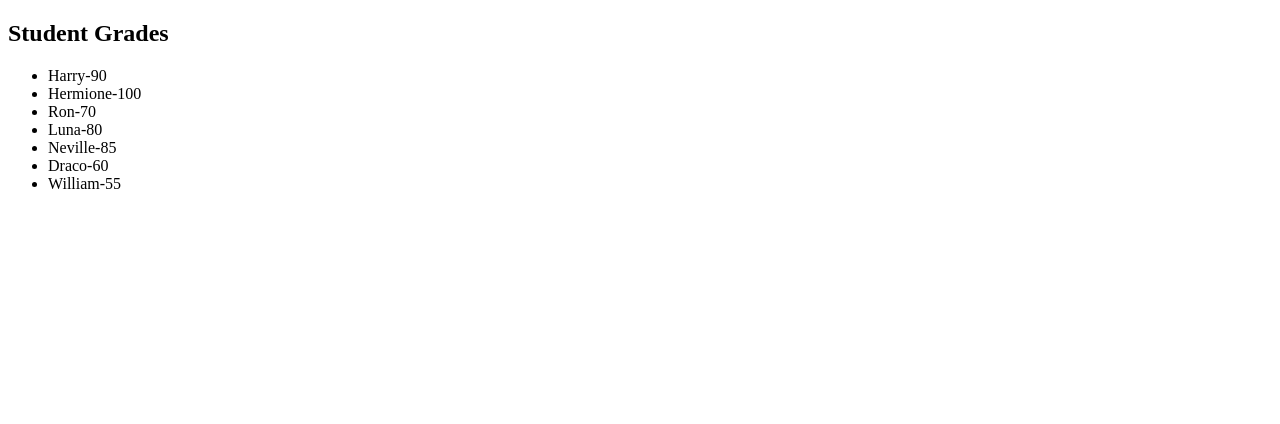
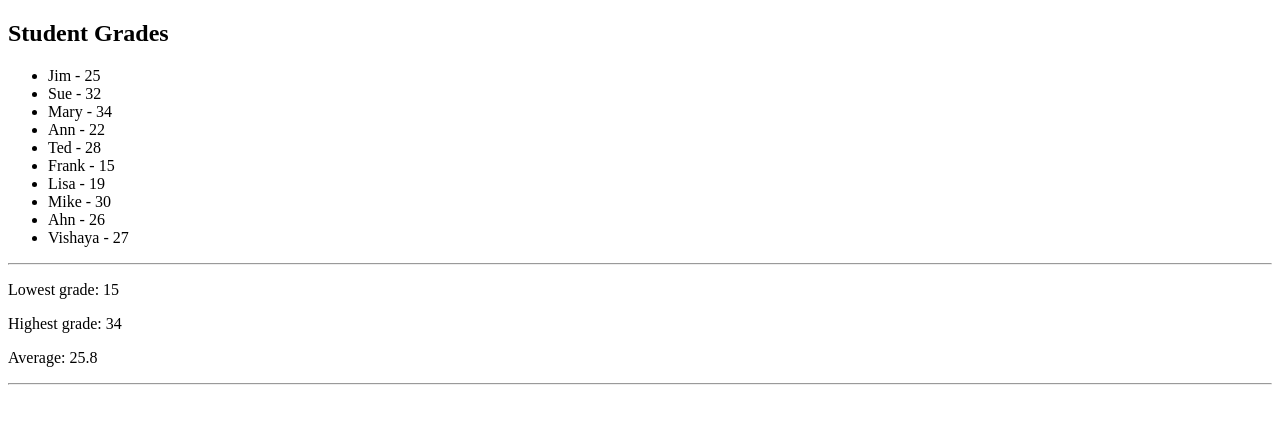
Before and after one commit to Peacegypsy/IT121Repo, a plain HTML site: page week3/index.html in a window 1280 px wide. Drawn offline with Linux system fonts and the light colour scheme.

Commit message:
"capitalizing name, showing low, high, and avg grade"

```diff
--- a/week3/index.html
+++ b/week3/index.html
@@ -1,35 +1,80 @@
 <!DOCTYPE html>
-<html>
+<html lang="en">
+  <head>
+    <meta charset="UTF-8">
+    <title>Student grades</title>
+</head>
   <body>
     <div class="title-container">
       <div id="title"><h2>Student Grades</h2></div>
     </div>
     <div class="body-container">
       <div>
-        <p id="sg"></p>
+        <ul id="studentList"></ul>
+        <hr>
+        <p id="Low"></p>
+        <p id="High"></p>
+        <p id="Avg"></p>
         <script>
-          const students_grades = [
-            { name: "Harry", grade: 90 },
-            { name: "Hermione", grade: 100 },
-            { name: "Ron", grade: 70 },
-            { name: "Luna", grade: 80 },
-            { name: "Neville", grade: 85 },
-            { name: "Draco", grade: 60 },
-            { name: "William", grade: 55 },
-          ];
-          const sLength = students_grades.length;
-          let text = "<ul>";
-          for (let i = 0; i < sLength; i++) {
-            text +=
-              "<li>" +
-              students_grades[i].name +
-              "-" +
-              students_grades[i].grade +
-              "</li>";
+          const grades = "jim|25, sue|32, mary|34, ann|22, ted|28, frank|15, lisa|19, mike|30, ahn|26, vishaya|27";
+          const studentsAndGrades = grades.split(",");
+          const s_g = [];
+          const ul = document.getElementById("studentList");
+
+          for (let i=0; i<studentsAndGrades.length;i++) {
+            if (typeof studentsAndGrades[i] == 'string') {
+              let parts = studentsAndGrades[i].split('|');
+              let fname = parts[0].trim();
+              const name = capName(fname);
+              const grade = parseInt(parts[1].trim());
+              s_g.push({
+                name: name,
+                grade: grade
+              });
+            }
           }
-          text += "</ul>";
-          document.getElementById("sg").innerHTML = text;
+
+          function capName(str) {
+            return b = str.charAt(0).toUpperCase() + str.slice(1);
+
+          }
+
+          s_g.forEach((s) => {
+            const li = document.createElement("li");
+            li.textContent = (`${s.name} - ${s.grade}`);
+            ul.appendChild(li);
+           });
+
+          function find_min_grade(s_g) {
+            let minimum = 100;
+            for (let i=0;i<s_g.length;i++) {
+              if (s_g[i].grade < minimum) {
+                minimum = s_g[i].grade;
+              }
+            }return minimum;
+          }
+          document.getElementById("Low").textContent = (`Lowest grade: ${find_min_grade(s_g)}`);
+
+          function find_max_grade(s_g) {
+            let max = 0;
+            for(let i=0; i<s_g.length;i++) {
+              if (s_g[i].grade > max) {
+                max = s_g[i].grade;
+              }
+            }return max;
+          }
+          document.getElementById("High").textContent = (`Highest grade: ${find_max_grade(s_g)}`);
+
+          function find_avg(s_g) {
+            let sum = 0;
+            for (let i=0;i<s_g.length;i++) {
+              sum += s_g[i].grade;
+            } return sum / s_g.length;
+          }
+
+          document.getElementById("Avg").textContent = (`Average: ${find_avg(s_g)}`);
         </script>
+        <hr />
       </div>
     </div>
   </body>
```
